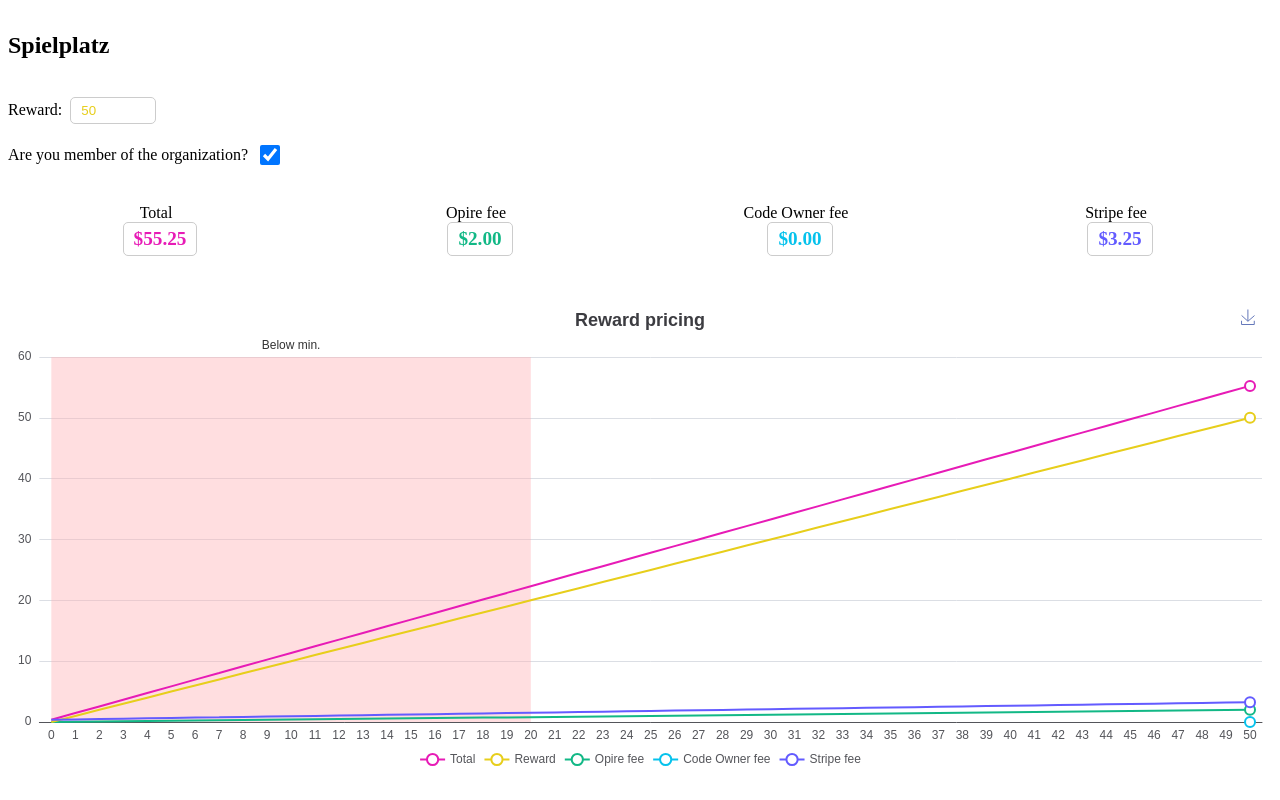
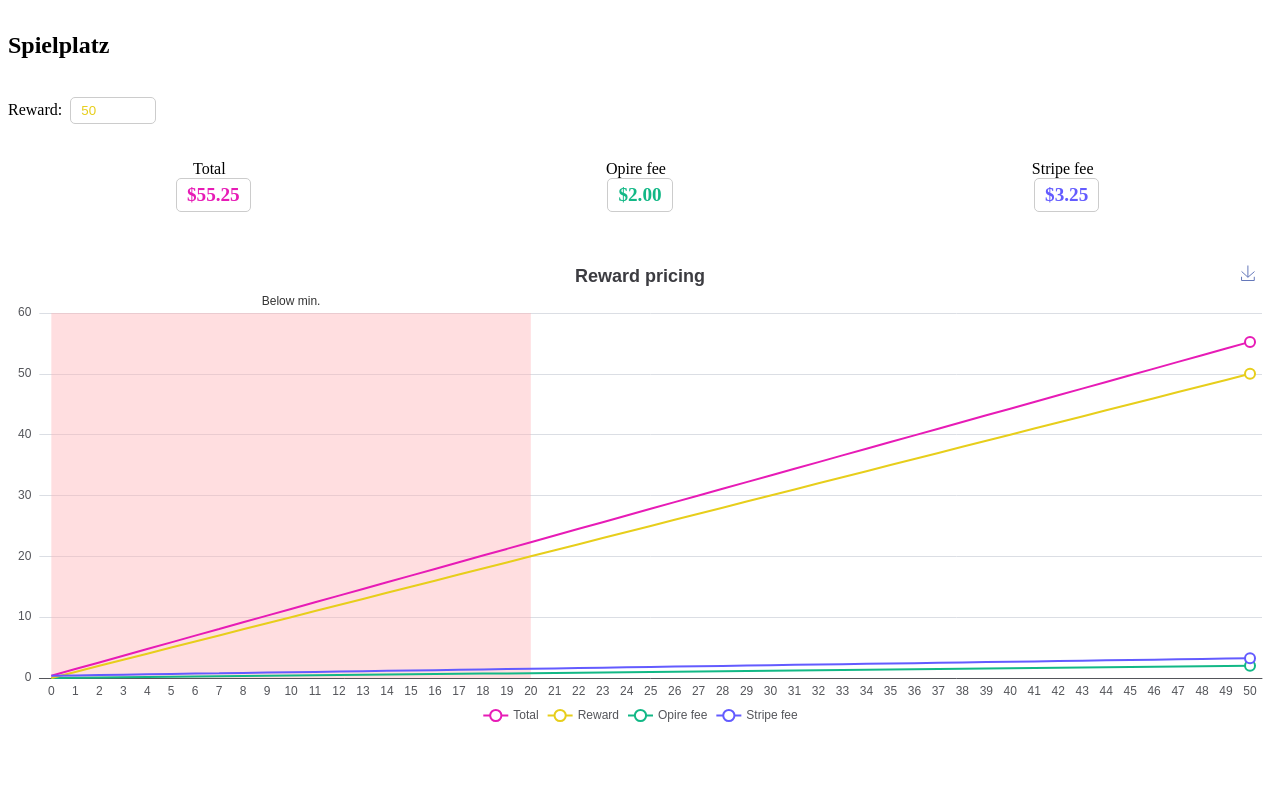
Before and after one commit to Opire/docs, a Next.js app: page /rewards/pricing.de in a window 1280 px wide. Shown: the part 1088-1888 px from the top of the page. After the commit the page ends 1844 px from the top, so only its background shows below. Built offline with nearby package versions, Linux system fonts and the light colour scheme.

Commit message:
remove code owner fee
Co-authored-by: Rüger <contact@rruger.dev>

```diff
--- a/components/RewardCalculator.tsx
+++ b/components/RewardCalculator.tsx
@@ -11,10 +11,6 @@ const STRIPE_FEE = {
 
 const OPIRE_FEE = {
   percentage: 4,
-};
-
-const CODE_OWNER_FEE = {
-  percentage: 5,
 };
 
 const INPUT_REWARD_MAX_VALUE = 5_000;
@@ -35,29 +31,25 @@ function formatPriceFromUsd(usd: number): string {
   }).format(usd);
 }
 
-function calculate(rewardValue: number, isCreatorMemberOfOrganization: boolean) {
+function calculate(rewardValue: number) {
   const opireFee = rewardValue * (OPIRE_FEE.percentage / 100);
-  const codeOwnerFee = isCreatorMemberOfOrganization ? 0 : rewardValue * (CODE_OWNER_FEE.percentage / 100);
-  const rewardValueWithOpireAndCodeOwnerFee = rewardValue + opireFee + codeOwnerFee;
-  const total = (rewardValueWithOpireAndCodeOwnerFee + STRIPE_FEE.fixed) / (1 - (STRIPE_FEE.percentage / 100));
-  const compensatedStripeFee = total - rewardValueWithOpireAndCodeOwnerFee;
+  const rewardValueWithFees = rewardValue + opireFee;
+  const total = (rewardValueWithFees + STRIPE_FEE.fixed) / (1 - (STRIPE_FEE.percentage / 100));
+  const compensatedStripeFee = total - rewardValueWithFees;
 
   return {
     total: round(total),
     compensatedStripeFee: round(compensatedStripeFee),
     opireFee: round(opireFee),
-    codeOwnerFee: round(codeOwnerFee),
   };
 }
 
 function generateRewardPriceSerie({
-  isCreatorMemberOfOrganization,
   rewardPriceSelected,
   minDefault,
   maxDefault,
   step,
 }: {
-  isCreatorMemberOfOrganization: boolean;
   rewardPriceSelected: number;
   minDefault: number;
   maxDefault: number;
@@ -66,7 +58,6 @@ function generateRewardPriceSerie({
   rewardPriceSerie: number[];
   totalPriceSerie: number[];
   opireFeeSerie: number[];
-  codeOwnerFeeSerie: number[];
   stripeFeeSerie: number[];
 } {
   const min = Math.min(rewardPriceSelected, minDefault, maxDefault);
@@ -76,26 +67,23 @@ function generateRewardPriceSerie({
   const rewardPriceSerie: number[] = [];
   const totalPriceSerie: number[] = [];
   const opireFeeSerie: number[] = [];
-  const codeOwnerFeeSerie: number[] = [];
   const stripeFeeSerie: number[] = [];
 
   for (let i = min; i <= max; i += step) {
-    const { total, opireFee, codeOwnerFee, compensatedStripeFee } = calculate(i, isCreatorMemberOfOrganization);
+    const { total, opireFee, compensatedStripeFee } = calculate(i);
 
     rewardPriceSerie.push(i);
     totalPriceSerie.push(total);
     opireFeeSerie.push(opireFee);
-    codeOwnerFeeSerie.push(codeOwnerFee);
     stripeFeeSerie.push(compensatedStripeFee);
   }
 
   if (isRewardPriceSelectedNotIncluded) {
-    const { total, opireFee, codeOwnerFee, compensatedStripeFee } = calculate(rewardPriceSelected, isCreatorMemberOfOrganization);
+    const { total, opireFee, compensatedStripeFee } = calculate(rewardPriceSelected);
 
     rewardPriceSerie.push(rewardPriceSelected);
     totalPriceSerie.push(total);
     opireFeeSerie.push(opireFee);
-    codeOwnerFeeSerie.push(codeOwnerFee);
     stripeFeeSerie.push(compensatedStripeFee);
   }
 
@@ -103,7 +91,6 @@ function generateRewardPriceSerie({
     rewardPriceSerie: Array.from(new Set(rewardPriceSerie)).sort((a, b) => a - b),
     totalPriceSerie: Array.from(new Set(totalPriceSerie)).sort((a, b) => a - b),
     opireFeeSerie: Array.from(new Set(opireFeeSerie)).sort((a, b) => a - b),
-    codeOwnerFeeSerie: Array.from(new Set(codeOwnerFeeSerie)).sort((a, b) => a - b),
     stripeFeeSerie: Array.from(new Set(stripeFeeSerie)).sort((a, b) => a - b),
   };
 }
@@ -113,18 +100,16 @@ export function RewardCalculator() {
   const i18n = get18n(locale);
 
   const [rewardValue, setRewardValue] = useState<number | undefined>(50);
-  const [isMember, setIsMember] = useState<boolean>(true);
   const handleRewardValueChange = (value: number) => setRewardValue(clamp(value, CHART_DEFAULT_MIN_VALUE, INPUT_REWARD_MAX_VALUE));
   const debouncedRewardValue = useDebounceWithMinMax({
     value: rewardValue ?? CHART_DEFAULT_MIN_VALUE,
     min: CHART_DEFAULT_MIN_VALUE,
     max: INPUT_REWARD_MAX_VALUE,
   });
-  const { total, opireFee, codeOwnerFee, compensatedStripeFee } = calculate(debouncedRewardValue, isMember);
+  const { total, opireFee, compensatedStripeFee } = calculate(debouncedRewardValue);
 
-  const { rewardPriceSerie, totalPriceSerie, opireFeeSerie, codeOwnerFeeSerie, stripeFeeSerie } = generateRewardPriceSerie(
+  const { rewardPriceSerie, totalPriceSerie, opireFeeSerie, stripeFeeSerie } = generateRewardPriceSerie(
     {
-      isCreatorMemberOfOrganization: isMember,
       rewardPriceSelected: debouncedRewardValue,
       minDefault: CHART_DEFAULT_MIN_VALUE,
       maxDefault: CHART_DEFAULT_MAX_VALUE,
@@ -139,7 +124,6 @@ export function RewardCalculator() {
     legend.push(i18n.total);
     legend.push(i18n.reward);
     legend.push(i18n.opireFee);
-    legend.push(i18n.codeOwnerFee);
     legend.push(i18n.stripeFee);
 
     return legend;
@@ -287,36 +271,6 @@ export function RewardCalculator() {
       },
     });
 
-    series.push({
-      // code owner fee
-      data: codeOwnerFeeSerie,
-      type: "line",
-      name: i18n.codeOwnerFee,
-      symbolSize: () => 0,
-      itemStyle: {
-        color: "#06C2EC",
-      },
-      markPoint: {
-        data: [
-          {
-            xAxis: debouncedRewardValue - CHART_DEFAULT_MIN_VALUE,
-            yAxis: codeOwnerFee,
-            itemStyle: {
-              color: "white",
-              borderColor: "#06C2EC",
-            },
-            label: {
-              show: true,
-            },
-            symbol: "circle",
-            symbolSize: 10,
-            symbolRotate: 180,
-          },
-        ],
-        animation: false,
-      },
-    });
-
     return series;
   }
 
@@ -384,31 +338,6 @@ export function RewardCalculator() {
         </div>
 
         <br />
-
-        <div style={{ display: "flex", alignItems: "center" }}>
-          <label htmlFor="is_member" style={{ marginRight: "8px" }}>
-            {i18n.isMember}
-          </label>
-          <input
-            id="is_member"
-            name="is_member"
-            type="checkbox"
-            checked={isMember}
-            onChange={(element) => setIsMember(element.target.checked)}
-            style={{
-              borderRadius: "5px",
-              // border: "none",
-              border: "1px solid #ccc",
-              // outline: '1px solid #ccc',
-              // MozOutlineRadius: '5px',
-              color: "#E7CE1B",
-              width: "20px",
-              height: "20px",
-            }}
-          />
-        </div>
-
-        <br />
         <br />
 
         <div
@@ -467,31 +396,6 @@ export function RewardCalculator() {
               }}
             >
               {formatPriceFromUsd(opireFee)}
-            </span>
-          </div>
-
-          <div
-            style={{
-              display: "flex",
-              flexDirection: "column",
-              justifyContent: "center",
-              alignItems: "center",
-            }}
-          >
-            <span style={{ marginRight: "8px", textAlign: "center" }}>
-              {i18n.codeOwnerFee}
-            </span>
-            <span
-              style={{
-                padding: "5px 10px",
-                borderRadius: "5px",
-                border: "1px solid #ccc",
-                color: "#06C2EC",
-                fontSize: "1.2rem",
-                fontWeight: 600,
-              }}
-            >
-              {formatPriceFromUsd(codeOwnerFee)}
             </span>
           </div>
 
@@ -568,11 +472,9 @@ function get18n(language: string) {
   const en = {
     total: "Total",
     opireFee: "Opire fee",
-    codeOwnerFee: "Code Owner fee",
     stripeFee: "Stripe fee",
     reward: "Reward",
     rewardPricing: "Reward pricing",
-    isMember: "Are you member of the organization?",
     belowMin: "Below min.",
   };
 
@@ -581,51 +483,41 @@ function get18n(language: string) {
     es: {
       total: "Total",
       opireFee: "Comisión de Opire",
-      codeOwnerFee: "Comisión del autor",
       stripeFee: "Comisión de Stripe",
       reward: "Recompensa",
       rewardPricing: "Precio de la recompensa",
-      isMember: "¿Eres miembro de la organización?",
       belowMin: "Inválido",
     },
     pt: {
       total: "Total",
       opireFee: "Taxa da Opire",
-      codeOwnerFee: "Taxa do Proprietário do Código",
       stripeFee: "Taxa da Stripe",
       reward: "Recompensa",
       rewardPricing: "Preço da Recompensa",
-      isMember: "É membro da organização?",
       belowMin: "Abaixo do mínimo"
     },
     fr: {
       total: "Total",
       opireFee: "Frais Opire",
-      codeOwnerFee: "Frais du Propriétaire du Code",
       stripeFee: "Frais Stripe",
       reward: "Récompense",
       rewardPricing: "Tarification de la Récompense",
-      isMember: "Est membre de l'organisation?",
       belowMin: "Sous le minimum"
     },
     de: {
       total: "Gesamt",
       opireFee: "Opire Gebühr",
-      codeOwnerFee: "Gebühr des Code-Eigentümers",
       stripeFee: "Stripe Gebühr",
       reward: "Belohnung",
       rewardPricing: "Belohnungspreisgestaltung",
-      isMember: "Ist Mitglied der Organisation?",
       belowMin: "Unter dem Minimum"
     },
     zh: {
       total: "总计",
       opireFee: "Opire费用",
-      codeOwnerFee: "代码所有者费用",
       stripeFee: "Stripe费用",
       reward: "奖励",
       rewardPricing: "奖励定价",
-      isMember: "您是组织的成员吗？",
       belowMin: "低于最低限额",
     }
   };
```
